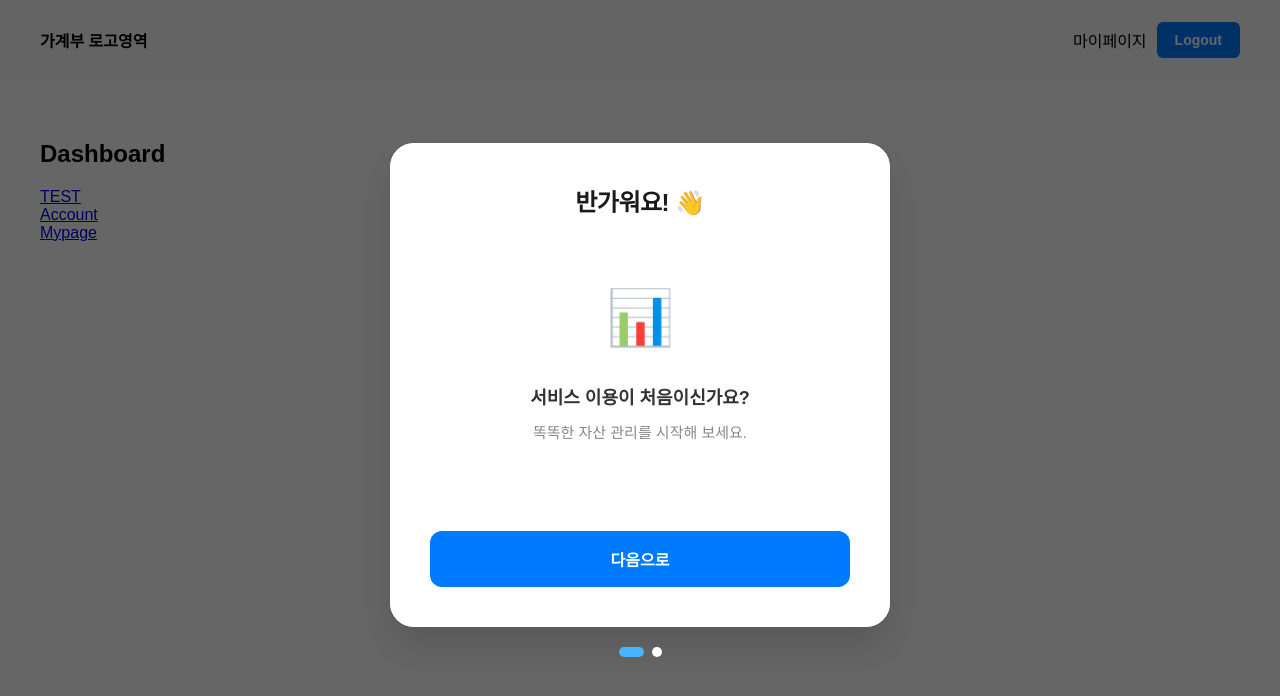
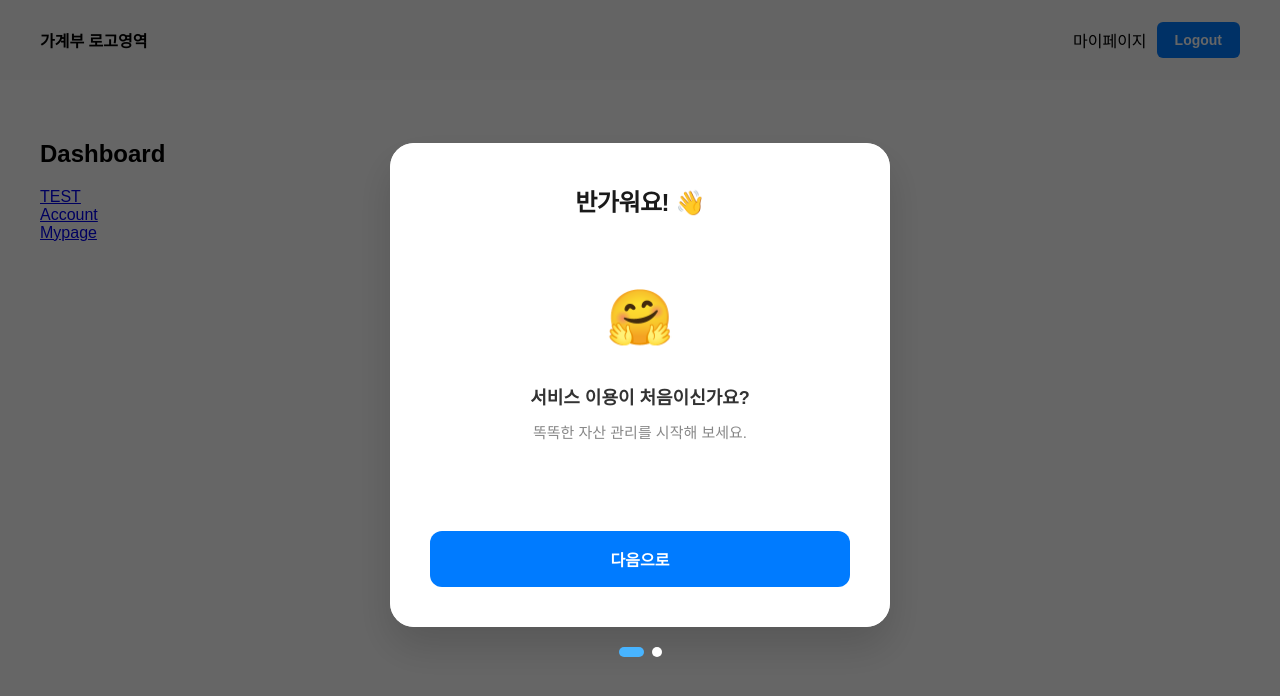
Before and after one commit to ddalla0425/project-budget-book, a React (Vite) app: page / in a window 1280 px wide. Shown: the top 696 px of the page. Built offline with nearby package versions, Linux system fonts and the light colour scheme; no server answers; the database is empty; sample sign-in values are in the browser's storage.

Commit message:
style: 온보딩모달 스타일과 문구 수정

```diff
--- a/src/3_widgets/onboardingModal/useOnboardingModal.tsx
+++ b/src/3_widgets/onboardingModal/useOnboardingModal.tsx
@@ -12,7 +12,7 @@ export const useOnboardingModal = () => {
           title: '반가워요! 👋',
           content: (
             <div>
-              <span className="emoji">📊</span>
+              <span className="emoji">🤗</span>
               <strong className="main-message">서비스 이용이 처음이신가요?</strong>
               <span className="sub-message">똑똑한 자산 관리를 시작해 보세요.</span>
             </div>
@@ -20,7 +20,7 @@ export const useOnboardingModal = () => {
           confirmText: '다음으로',
         },
         {
-          title: 'STEP 1. 자산을 등록해 볼까요? ✋',
+          title: '먼저, 자산을 등록해 볼까요?',
           content: (
             <div>
               <span className="emoji">📊</span>
```
